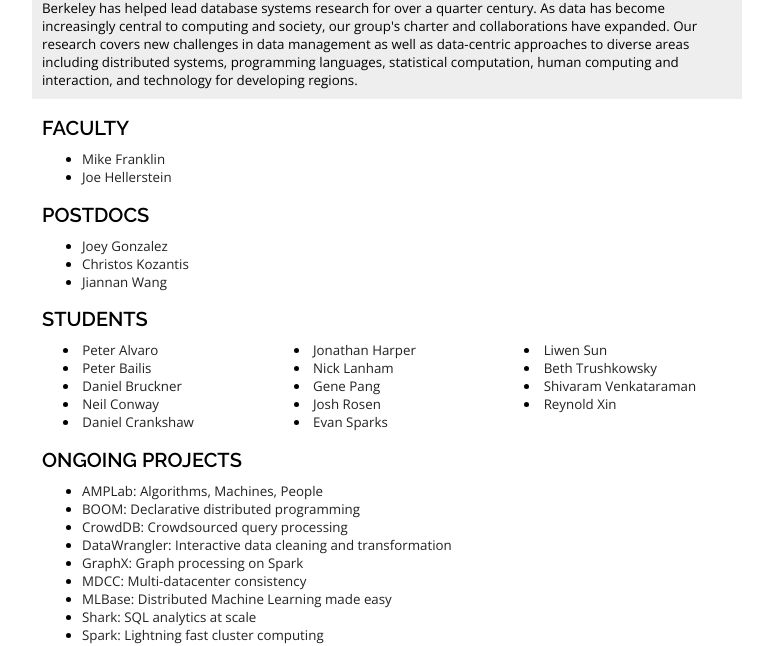
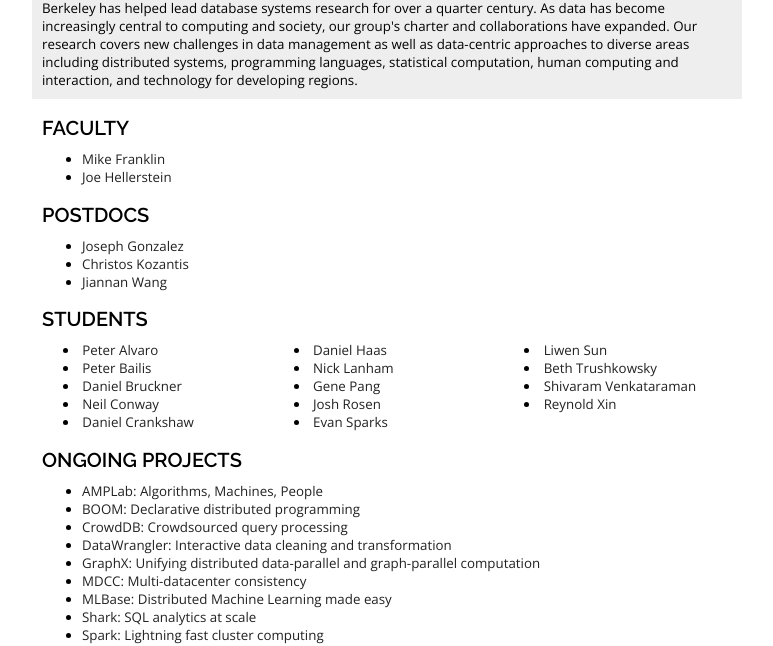
Before and after one commit to pbailis/berkeley-db-group, a plain HTML site: page index.html in a window 1280 px wide. Shown: the part 82-728 px from the top of the page, without its empty margins (248-1021 px from the left). Drawn offline with nearby package versions, Linux system fonts and the light colour scheme.

Commit message:
Update names and a few links.

```diff
--- a/index.html
+++ b/index.html
@@ -33,7 +33,7 @@
 
 <h2>POSTDOCS</h2>
 <ul>
-<li><a href="http://www.cs.cmu.edu/~jegonzal/">Joey Gonzalez</a></li>
+<li><a href="http://www.cs.cmu.edu/~jegonzal/">Joseph Gonzalez</a></li>
 <li><a href="http://cseweb.ucsd.edu/~ckozanit/">Christos Kozantis</a></li>
 <li><a href="http://www.cs.berkeley.edu/~jnwang/">Jiannan Wang</a></li>
 </ul>
@@ -45,8 +45,8 @@
 <li><a href="#">Daniel Bruckner</a></li>
 <li><a href="http://www.neilconway.org/">Neil Conway</a></li>
 <li><a href="#">Daniel Crankshaw</a></li>
-<li><a href="#">Jonathan Harper</a></li>
-<li><a href="#">Nick Lanham</a></li>
+<li><a href="https://amplab.cs.berkeley.edu/author/dhaas/">Daniel Haas</a></li>
+<li><a href="https://github.com/nicklan">Nick Lanham</a></li>
 <li><a href="http://www.cs.berkeley.edu/~gpang/">Gene Pang</a></li>
 <li><a href="https://amplab.cs.berkeley.edu/author/joshrosen/">Josh Rosen</a></li>
 <li><a href="http://etrain.github.io/about.html">Evan Sparks</a></li>
@@ -62,7 +62,7 @@
 <li><a href="http://boom.cs.berkeley.edu/">BOOM: Declarative distributed programming</a></li>
 <li><a href="https://amplab.cs.berkeley.edu/projects/crowddb-answering-queries-with-crowdsourcing/">CrowdDB: Crowdsourced query processing</a></li>
 <li><a href="http://vis.stanford.edu/wrangler/">DataWrangler: Interactive data cleaning and transformation</a></li>
-<li><a href="https://amplab.cs.berkeley.edu/publication/graphx-grades/">GraphX: Graph processing on Spark</a></li>
+<li><a href="https://github.com/amplab/graphx">GraphX: Unifying distributed data-parallel and graph-parallel computation</a></li>
 <li><a href="http://mdcc.cs.berkeley.edu/">MDCC: Multi-datacenter consistency</a></li>
 <li><a href="http://mlbase.org/">MLBase: Distributed Machine Learning made easy</a></li>
 <li><a href="https://github.com/amplab/shark/wiki">Shark: SQL analytics at scale</a></li>
```
